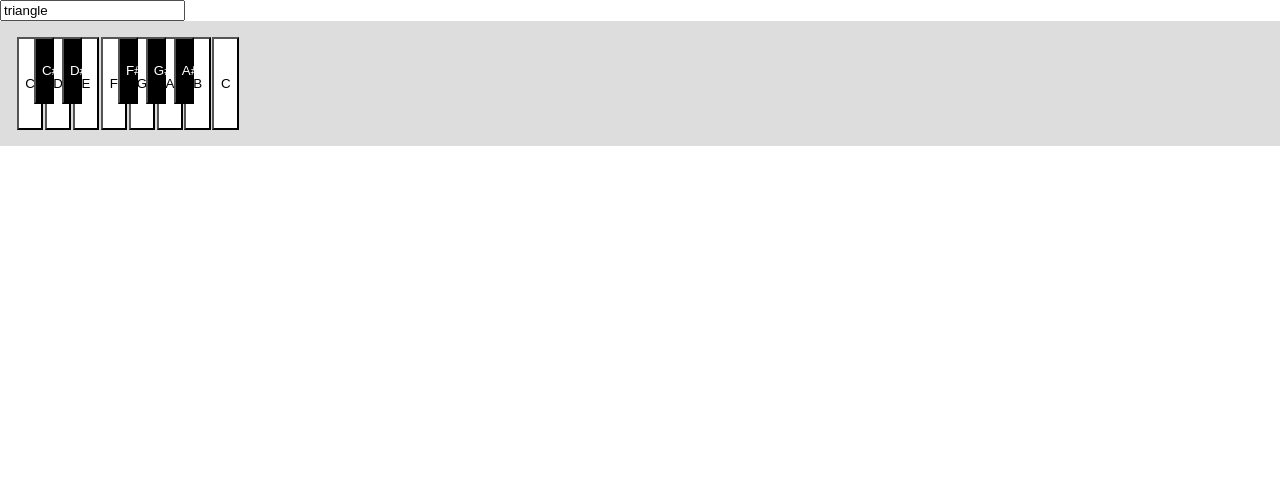
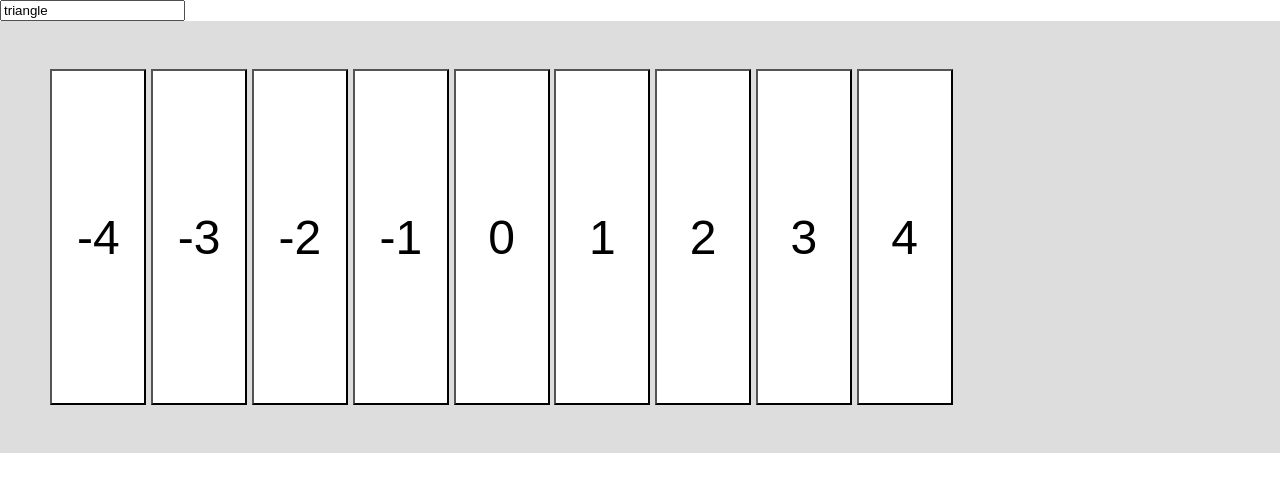
Before and after one commit to resistdesign/mio-piano, a React (Vite) app: page / in a window 1280 px wide. Shown: the top 492 px of the page. Built offline with nearby package versions, Linux system fonts and the light colour scheme.

Commit message:
chore: (repo) Automatic commit.

```diff
--- a/src/index.tsx
+++ b/src/index.tsx
@@ -1,6 +1,8 @@
 import {render} from 'react-dom';
 import React, {ChangeEvent, FC, MouseEvent, useCallback, useState} from 'react';
 import styled, {createGlobalStyle} from "styled-components";
+
+const getHalfStepFrequency = (n = 0) => 440 * Math.pow(Math.pow(2, 1 / 12), n);
 
 // create web audio api context
 const audioCtx = new AudioContext();
@@ -24,6 +26,9 @@ const KeyButton = styled.button`
   height: 7em;
   margin: 0 0.05em;
   cursor: pointer;
+  appearance: none;
+  display: block;
+  font-size: 1em;
 
   &:hover {
     background-color: lightblue;
@@ -45,9 +50,13 @@ const KeyContainer = styled.div`
   padding: 1em;
   background-color: #ddd;
   user-select: none;
+  font-size: 3em;
 `;
 
 const App: FC = () => {
+    const rangeStart = -4;
+    const rangeEnd = 4;
+    const rangeList = Array.from({length: rangeEnd - rangeStart + 1}, (_, i) => i + rangeStart);
     const [waveType, setWaveType] = useState('triangle');
     const [mouseIsDown, setMouseIsDown] = useState(false);
     const onInput = useCallback((e: ChangeEvent<HTMLInputElement>) => {
@@ -56,7 +65,7 @@ const App: FC = () => {
     const onKeyContainerDown = useCallback((e: MouseEvent<HTMLDivElement>) => setMouseIsDown(true), [setMouseIsDown]);
     const onKeyContainerUp = useCallback((e: MouseEvent<HTMLDivElement>) => setMouseIsDown(false), [setMouseIsDown]);
     const onKeyPlayDown = useCallback((e: MouseEvent<HTMLButtonElement>) => {
-        if (mouseIsDown) {
+        if (e.type === 'mousedown' || mouseIsDown) {
             const value = parseFloat(`${e.currentTarget.value}`);
             const oscillator = audioCtx.createOscillator();
             const onEnd = () => {
@@ -85,71 +94,18 @@ const App: FC = () => {
                 onMouseUp={onKeyContainerUp}
                 onMouseLeave={onKeyContainerUp}
             >
-                <KeyButton
-                    onMouseDown={onKeyPlayDown}
-                    onMouseOver={onKeyPlayDown}
-                    value={261.63}
-                >C</KeyButton>
-                <BlackKeyButton
-                    onMouseDown={onKeyPlayDown}
-                    onMouseOver={onKeyPlayDown}
-                    value={277.18}
-                >C#</BlackKeyButton>
-                <KeyButton
-                    onMouseDown={onKeyPlayDown}
-                    onMouseOver={onKeyPlayDown}
-                    value={293.66}
-                >D</KeyButton>
-                <BlackKeyButton
-                    onMouseDown={onKeyPlayDown}
-                    onMouseOver={onKeyPlayDown}
-                    value={311.13}
-                >D#</BlackKeyButton>
-                <KeyButton
-                    onMouseDown={onKeyPlayDown}
-                    onMouseOver={onKeyPlayDown}
-                    value={329.63}
-                >E</KeyButton>
-                <KeyButton
-                    onMouseDown={onKeyPlayDown}
-                    onMouseOver={onKeyPlayDown}
-                    value={349.23}
-                >F</KeyButton>
-                <BlackKeyButton
-                    onMouseDown={onKeyPlayDown}
-                    onMouseOver={onKeyPlayDown}
-                    value={369.99}
-                >F#</BlackKeyButton>
-                <KeyButton
-                    onMouseDown={onKeyPlayDown}
-                    onMouseOver={onKeyPlayDown}
-                    value={392.00}
-                >G</KeyButton>
-                <BlackKeyButton
-                    onMouseDown={onKeyPlayDown}
-                    onMouseOver={onKeyPlayDown}
-                    value={392.00}
-                >G#</BlackKeyButton>
-                <KeyButton
-                    onMouseDown={onKeyPlayDown}
-                    onMouseOver={onKeyPlayDown}
-                    value={440.00}
-                >A</KeyButton>
-                <BlackKeyButton
-                    onMouseDown={onKeyPlayDown}
-                    onMouseOver={onKeyPlayDown}
-                    value={466.16}
-                >A#</BlackKeyButton>
-                <KeyButton
-                    onMouseDown={onKeyPlayDown}
-                    onMouseOver={onKeyPlayDown}
-                    value={493.88}
-                >B</KeyButton>
-                <KeyButton
-                    onMouseDown={onKeyPlayDown}
-                    onMouseOver={onKeyPlayDown}
-                    value={523.25}
-                >C</KeyButton>
+                {rangeList.map((n) => {
+                    return (
+                        <KeyButton
+                            key={n}
+                            value={getHalfStepFrequency(n)}
+                            onMouseDown={onKeyPlayDown}
+                            onMouseOver={onKeyPlayDown}
+                        >
+                            {n}
+                        </KeyButton>
+                    );
+                })}
             </KeyContainer>
         </>
     );
```
